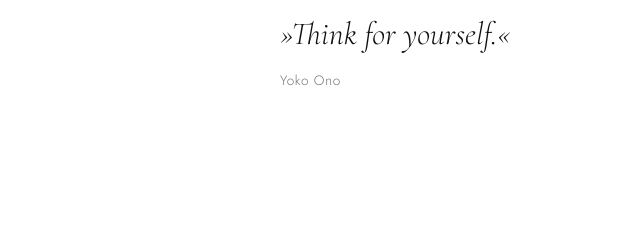
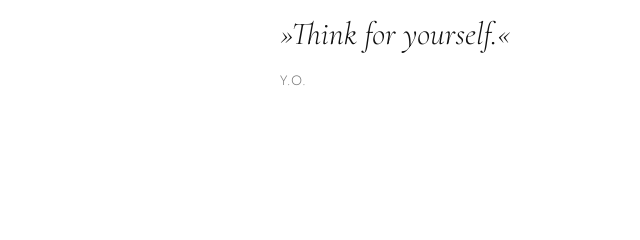
Before and after one commit to pattern-lab-dev/Website, a plain HTML site: page Systementwicklung/index.html in a window 1280 px wide. Shown: the part 760-1000 px from the top of the page, 0-640 px from the left. Drawn offline with nearby package versions, Linux system fonts and the light colour scheme.

Commit message:
Update quote author from Yoko Ono to Y.O.

```diff
--- a/Systementwicklung/index.html
+++ b/Systementwicklung/index.html
@@ -192,7 +192,7 @@
                 »Think for yourself.«
             </p>
             <p class="quote-author">
-                Yoko Ono
+                Y.O.
             </p>
         </div>
 
```
